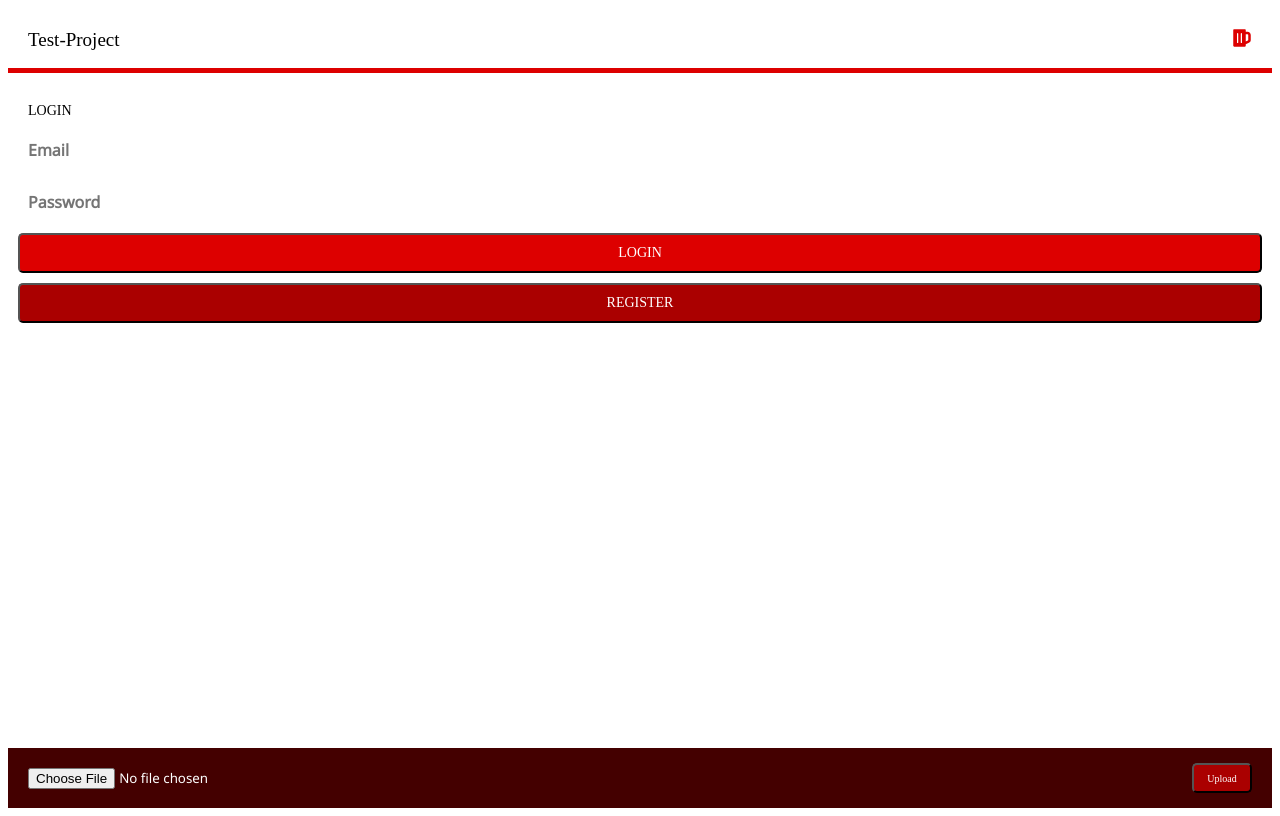
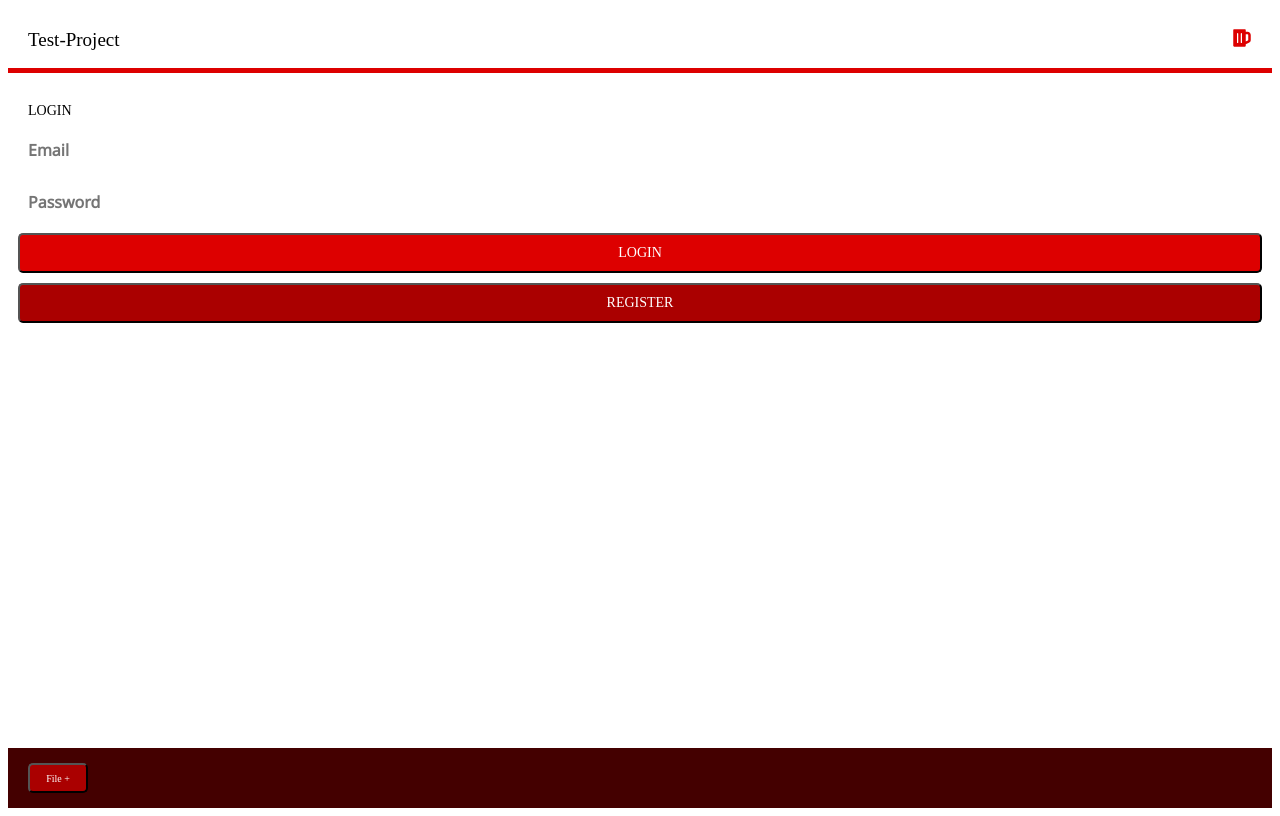
Before and after one commit to parksangryong/TestReact, a React (Vite) app: page /auth/login in a window 1280 px wide. Built offline with nearby package versions, Linux system fonts and the light colour scheme; a web font is replaced by a local one.

Commit message:
fileUpload Footer

```diff
--- a/src/components/Footer.tsx
+++ b/src/components/Footer.tsx
@@ -27,6 +27,7 @@ const Footer = () => {
         height: "60px",
         display: "flex",
         justifyContent: "space-between",
+        gap: 10,
         backgroundColor: "#440000",
         alignItems: "center",
         padding: "0 20px",
@@ -34,10 +35,28 @@ const Footer = () => {
         color: "#fff",
       }}
     >
-      <input type="file" onChange={handleFileChange} />
-      <SmallButton theme="secondary" onClick={handleUpload}>
-        Upload
+      <input
+        type="file"
+        id="file-input"
+        onChange={handleFileChange}
+        style={{ display: "none" }}
+      />
+      <SmallButton
+        theme="secondary"
+        onClick={() => {
+          document.getElementById("file-input")?.click();
+        }}
+      >
+        File +
       </SmallButton>
+      {file && (
+        <>
+          <p style={{ color: "#fff", fontSize: 10 }}>{file.name}</p>
+          <SmallButton theme="primary" onClick={handleUpload}>
+            Upload
+          </SmallButton>
+        </>
+      )}
     </div>
   );
 };
```
